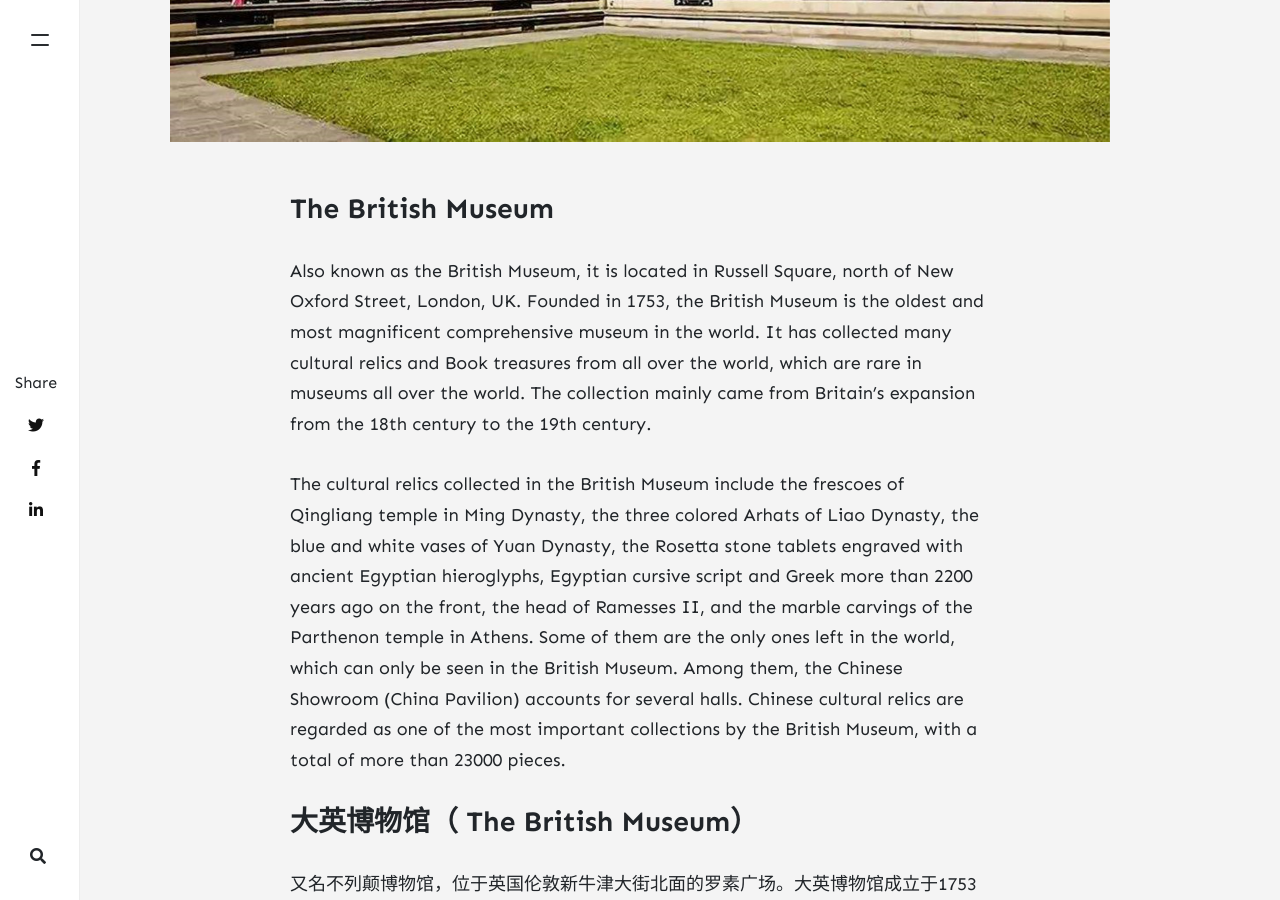
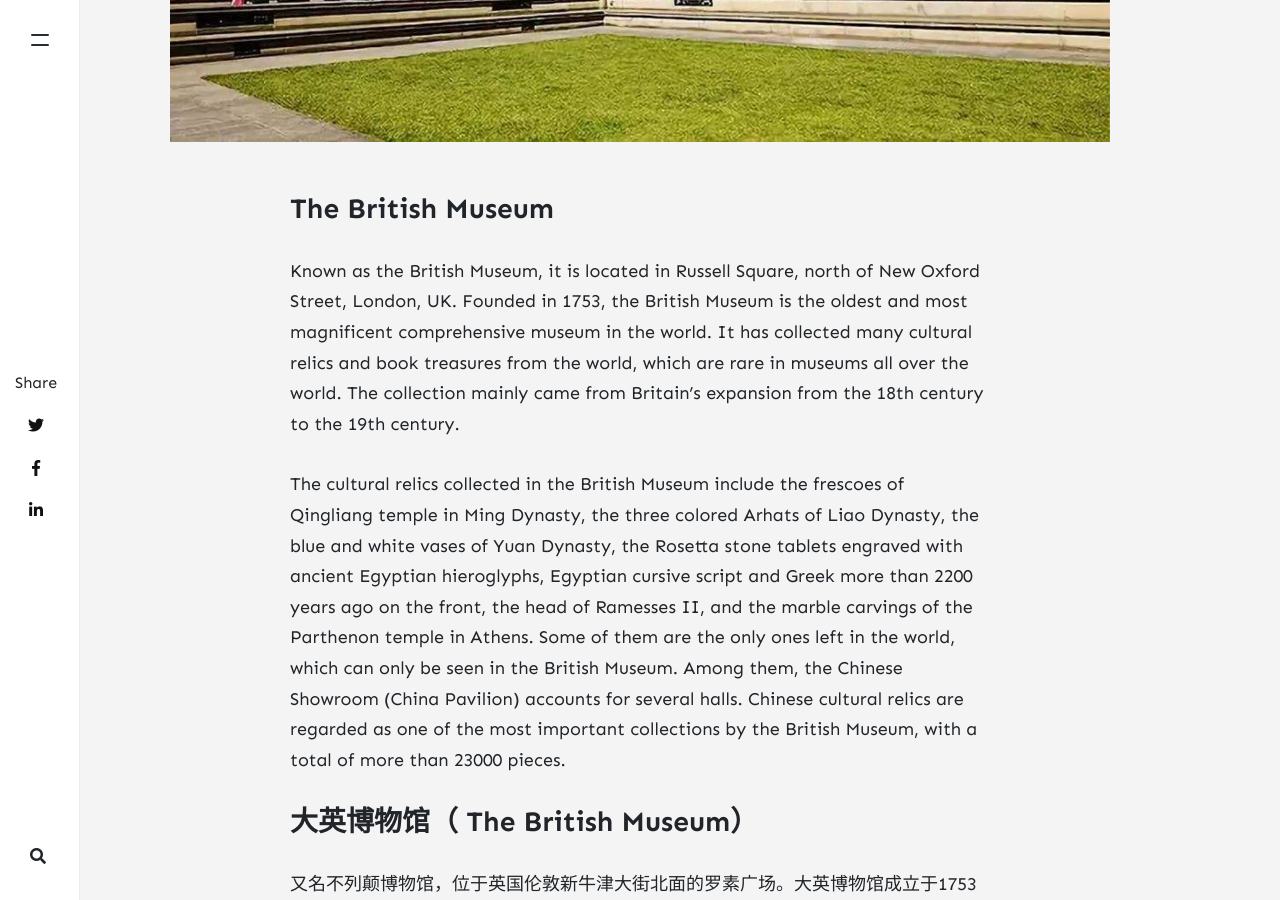
Before and after one commit to rainbow-ux/traveler-blog.github.io, a Jekyll site: the page built from _posts/2013-05-14-london.md, in a window 1280 px wide and 900 px high, scrolled down 994 px. Built offline with Jekyll 4.4.1, drawn with Linux system fonts in a browser that asks for light colours; nearby versions of some CDN libraries; comment, search, counter and statistics services are not loaded.

Commit message:
Update 2013-05-14-london.md

```diff
--- a/_posts/2013-05-14-london.md
+++ b/_posts/2013-05-14-london.md
@@ -9,7 +9,7 @@
 rating: 4.5
 ---
 ### The British Museum
-Also known as the British Museum, it is located in Russell Square, north of New Oxford Street, London, UK. Founded in 1753, the British Museum is the oldest and most magnificent comprehensive museum in the world. It has collected many cultural relics and Book treasures from all over the world, which are rare in museums all over the world. The collection mainly came from Britain's expansion from the 18th century to the 19th century.
+Known as the British Museum, it is located in Russell Square, north of New Oxford Street, London, UK. Founded in 1753, the British Museum is the oldest and most magnificent comprehensive museum in the world. It has collected many cultural relics and book treasures from the world, which are rare in museums all over the world. The collection mainly came from Britain's expansion from the 18th century to the 19th century.
 
 The cultural relics collected in the British Museum include the frescoes of Qingliang temple in Ming Dynasty, the three colored Arhats of Liao Dynasty, the blue and white vases of Yuan Dynasty, the Rosetta stone tablets engraved with ancient Egyptian hieroglyphs, Egyptian cursive script and Greek more than 2200 years ago on the front, the head of Ramesses II, and the marble carvings of the Parthenon temple in Athens. Some of them are the only ones left in the world, which can only be seen in the British Museum. Among them, the Chinese Showroom (China Pavilion) accounts for several halls. Chinese cultural relics are regarded as one of the most important collections by the British Museum, with a total of more than 23000 pieces.
 
```
